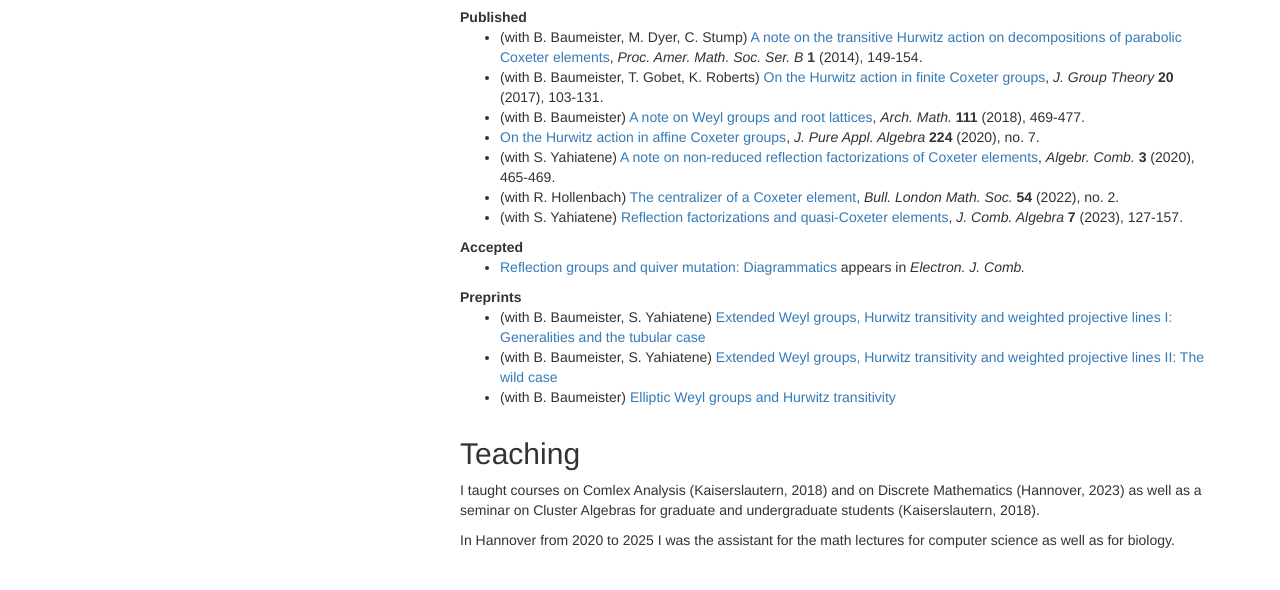
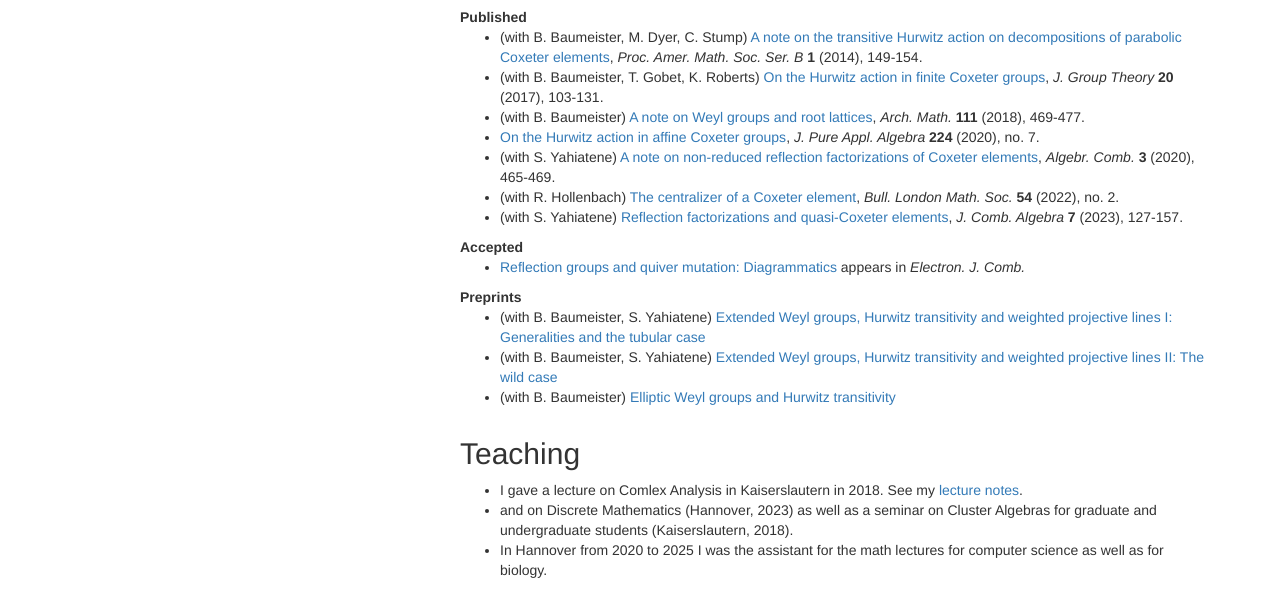
Before and after one commit to pwegener091/math, a plain HTML site: page index.html in a window 1280 px wide. Shown: the part 477-1067 px from the top of the page. Before the commit the page ends 1037 px from the top, so only its background shows below. Drawn offline with nearby package versions, Linux system fonts and the light colour scheme.

Commit message:
v02.2
added lecture notes

```diff
--- a/index.html
+++ b/index.html
@@ -158,11 +158,11 @@
             <!-- Teaching -->
             <div class="col-md-8">
                 <h2 id="teaching">Teaching</h2>
-
-                <p> I taught courses on Comlex Analysis (Kaiserslautern, 2018) and on Discrete Mathematics (Hannover, 2023) as well as a seminar on Cluster Algebras for graduate and undergraduate students (Kaiserslautern, 2018). </p>
-
-                <p> In Hannover from 2020 to 2025 I was the assistant for the math lectures for computer science as well as for biology. </p>
-
+                <ul>
+                <li class="paper" words="add, your, keywords, here"> I gave a lecture on Comlex Analysis in Kaiserslautern in 2018. See my <a href="Skript-Funktionentheorie.pdf">lecture notes</a>. </li>
+                <li class="paper" words="add, your, keywords, here">and on Discrete Mathematics (Hannover, 2023) as well as a seminar on Cluster Algebras for graduate and undergraduate students (Kaiserslautern, 2018). </li>
+                <li class="paper" words="add, your, keywords, here"> In Hannover from 2020 to 2025 I was the assistant for the math lectures for computer science as well as for biology. </li>
+                </ul>
             </div>
 
 
```
Also changed, not shown: 1 other file.
